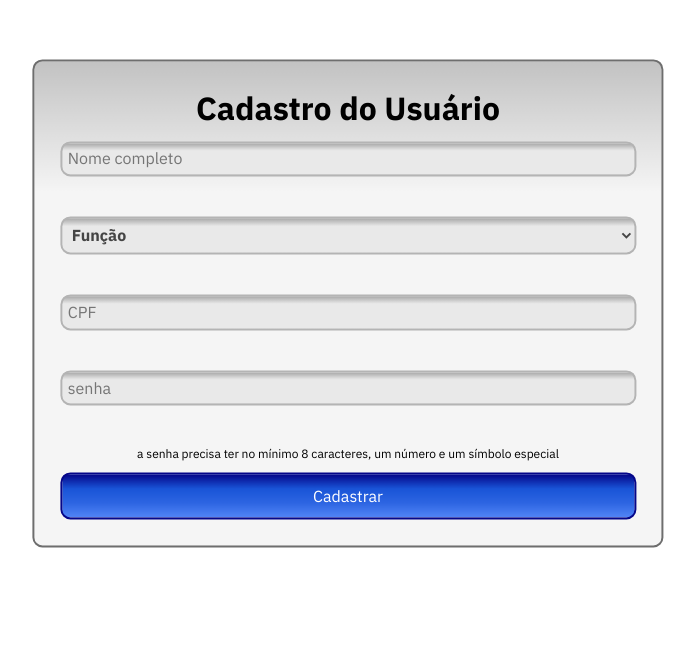
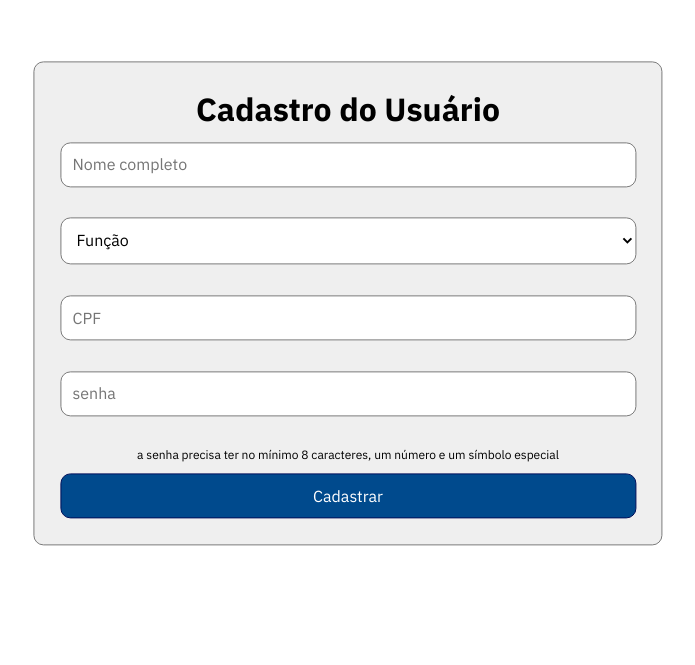
Before and after one commit to kevynsx/gerenciador_de_chave, a PHP site: page /views_cadastro.php in a window 1280 px wide. Shown: the part 135-800 px from the top of the page, without its empty margins (292-987 px from the left). Run offline with PHP 8.4, Linux system fonts and the light colour scheme.

Commit message:
Atualizacao Tela de Cadastro.

```diff
--- a/css/cadastro.css
+++ b/css/cadastro.css
@@ -1,28 +1,37 @@
 @import url('https://fonts.googleapis.com/css2?family=IBM+Plex+Sans:ital,wght@0,100..700;1,100..700&display=swap');
+
+:root{
+    --corbotao: #004A8D;
+    --corbotaohover: #208fc6;
+    --bordabotao: #000f5a;
+    --bordabotaohover: #3042b1;
+
+    --corinput: #efefef;
+    --bordainput: #7c7c7c;
+
+    --papeldeparede: ;
+
+    --fundo: white;
+    --bordafundo: var(--bordainput);
+    --fundoheader: var(--fundo);
+    --bordaheader: var(--bordainput);
+}
 
 *{
     margin: 0;
+    outline: 0px solid red;
     font-family: 'IBM Plex Sans';
 }
 
-input{
-    padding:1%;
-    border: 2px solid #b4b4b4;
+input, select{
+    padding:2%;
+    border: 1px solid var(--bordafundo);
     border-radius: 10px;
-    background: linear-gradient(180deg,rgba(168, 168, 168, 1) 0%, rgb(233, 233, 233) 23%);
+    background: var(--fundo);
     font-size: 12pt;
     font-weight: regular;
 }
 
-select{
-    padding:1%;
-    border: 2px solid #b4b4b4;
-    border-radius: 10px;
-    background: linear-gradient(180deg,rgba(168, 168, 168, 1) 0%, rgb(233, 233, 233) 23%);
-    font-size: 12pt;
-    font-weight: bold;
-    color: #000000b4;
-}
 .header{
     display: flex;
     flex-direction: row;
@@ -57,8 +66,18 @@ select{
 
 .headerdirimg{
     display: flex;
-    img{border-radius: 12px;
-    border: 2px solid #202020;}
+    align-items: center;
+    img{border-radius: 7px;
+    border: 1px solid #202020;
+background-color: var(--corinput);
+padding: 16%;
+cursor: pointer;}
+transition: all 0.1s ease-in;
+}
+
+.headerdirimg:hover{
+    img{
+    background-color: var(--fundo);}
 }
 
 .formulario{
@@ -70,9 +89,9 @@ select{
     left: 50%;
     transform: translate(-50%, -50%);
     padding: 2%;
-    background: linear-gradient(180deg,rgba(194, 194, 194, 1) 0%, rgba(245, 245, 245, 1) 27%);
+    background: var(--corinput);
     border-radius: 10px;
-    border: 2px solid #6e6e6e;
+    border: 1px solid var(--bordainput);
     width: 45%;
     text-align: center;
     margin-top: 3%;
@@ -96,20 +115,20 @@ select{
 }
 
 .botaocadastrar{
-    background: linear-gradient(180deg, #050689, #1954d7,#2d65e2,#5184f6);
+    background: var(--corbotao);
     width: 100%;
     padding:2%;
     text-align: center;
     color: white;
     font-weight: regular;
     border-radius: 10px;
-    border: 2px solid #050689;
+    border: 1px solid var(--bordabotao);
     align-self:center;
     transition: all 0.1s ease-in-out;
+    cursor: pointer;
 }
 
 .botaocadastrar:hover{
-    background: linear-gradient(180deg, #3333c7, #3e76f0,#6190f5,#94b6ff);
-    border: 2px solid #2323c5;
-    transform: scale(1.02);
+    background: var(--corbotaohover);
+    border: 1px solid var(--bordabotaohover);
 }
```
